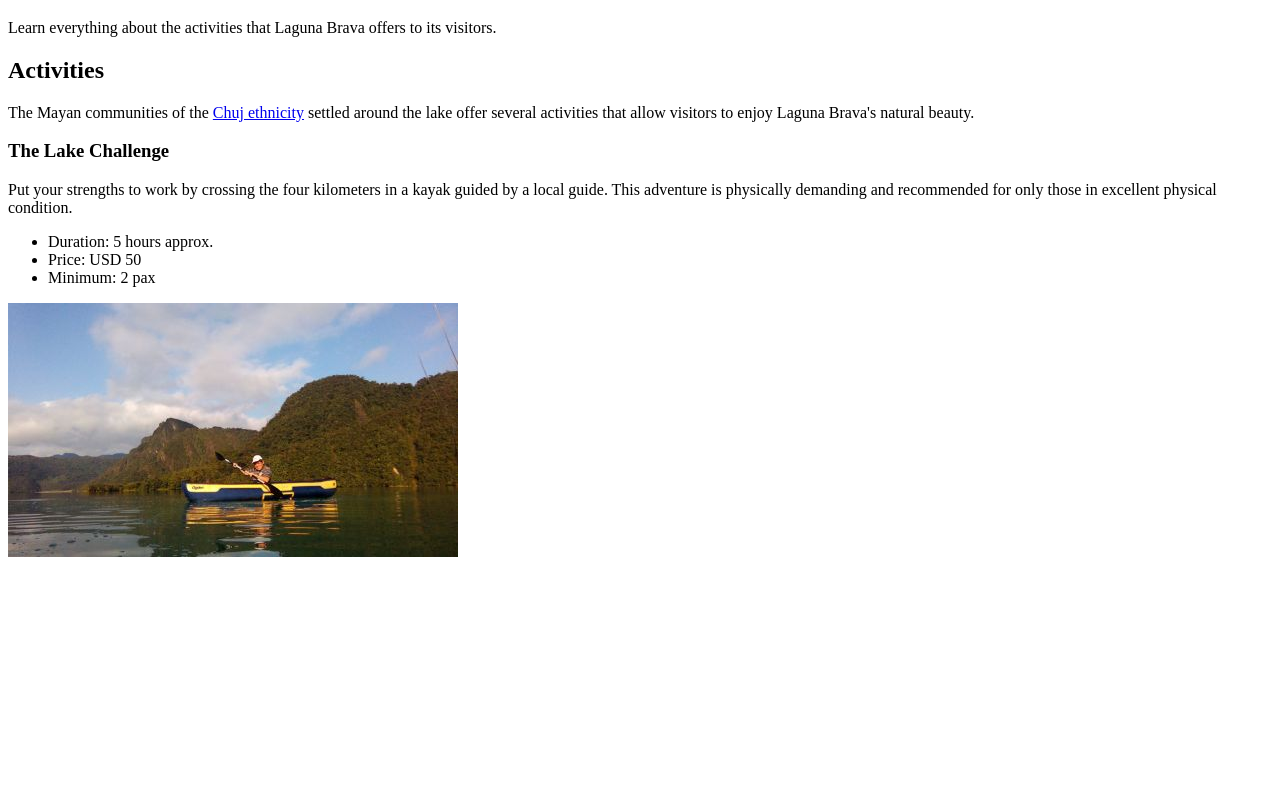
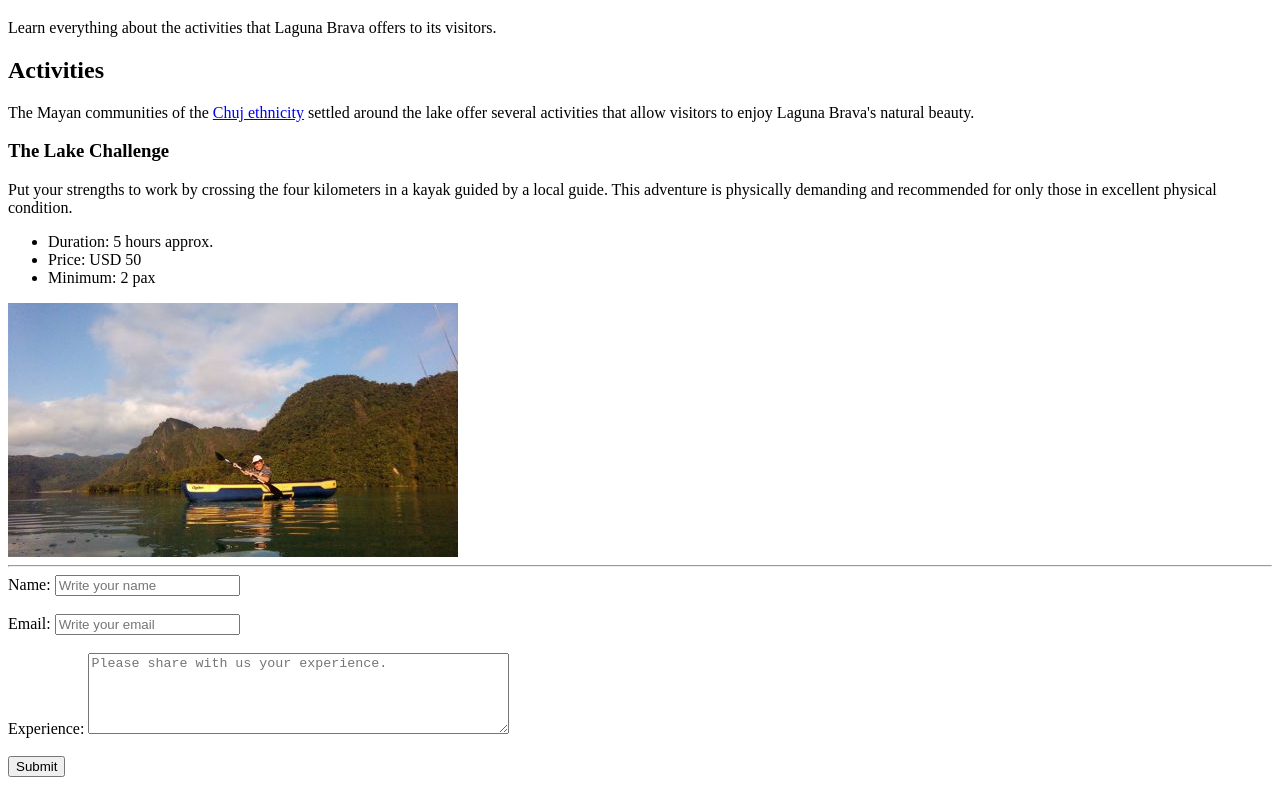
Before and after one commit to ogomez36/lab_2, a plain HTML site: page index.html in a window 1280 px wide. Shown: the part 369-1162 px from the top of the page. Before the commit the page ends 934 px from the top, so only its background shows below. Drawn offline with Linux system fonts and the light colour scheme.

Commit message:
Update index.html

```diff
--- a/index.html
+++ b/index.html
@@ -13,11 +13,22 @@
 
         <h3>The Lake Challenge</h3>
         <p>Put your strengths to work by crossing the four kilometers in a kayak guided by a local guide. This adventure is physically demanding and recommended for only those in excellent physical condition.</p>
+
         <ul>
             <li>Duration: 5 hours approx.</li>
             <li>Price: USD 50</li>
             <li>Minimum: 2 pax</li>
         </ul>
         <img src="img/kayak-original.jpg" alt="Lake challenge kayak" title="Kayak on Laguna Brava">
+        <hr>
+        <form>
+            <label for="name">Name: </label>
+            <input type="text" name="name" id="name" placeholder="Write your name"><br><br>
+            <label for="email">Email: </label>
+            <input type="email" name="email" id="email" placeholder="Write your email"><br><br>
+            <label for="experience">Experience: </label>
+            <textarea name="experience" id="experience" placeholder="Please share with us your experience." rows="5" cols="50"></textarea><br><br>
+            <input type="submit" value="Submit">
+        </form>
     </body>
 </html>
```
